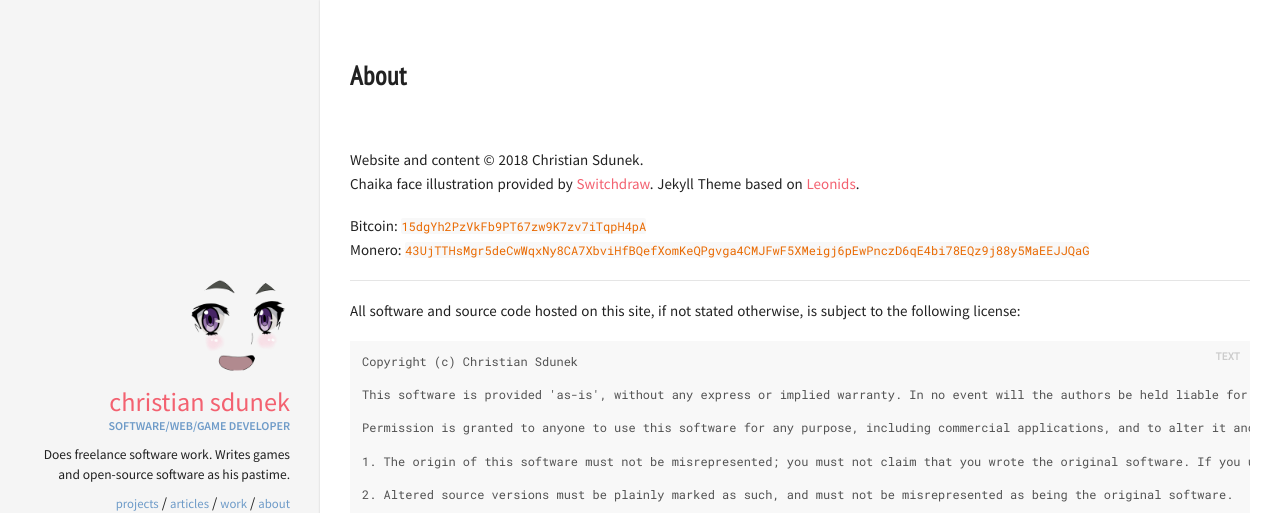
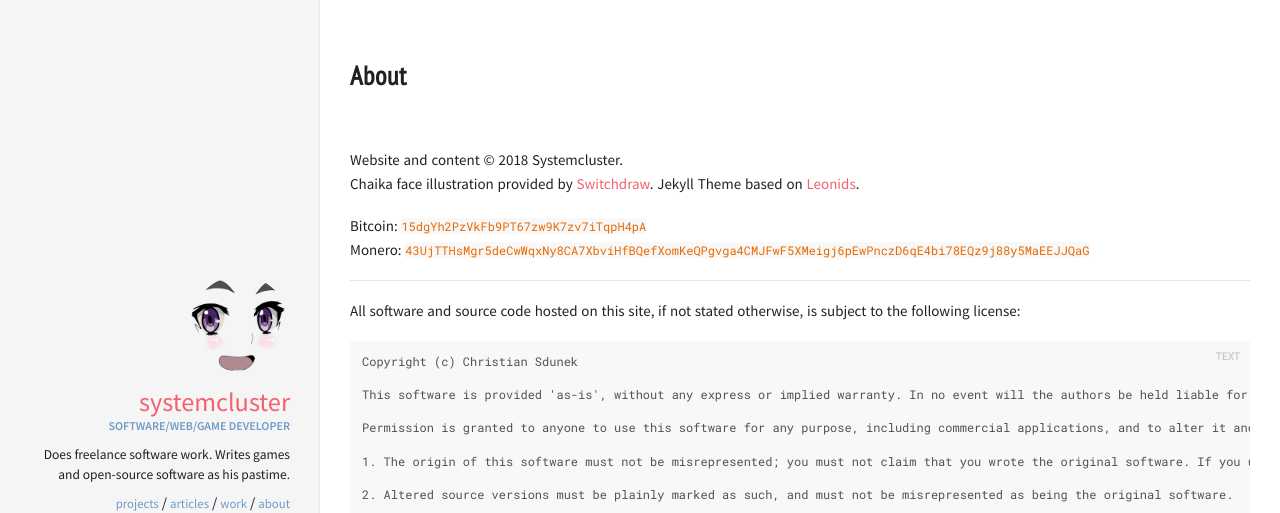
Before and after one commit to Systemcluster/systemcluster.github.io, a Jekyll site: the page built from about.md, in a window 1280 px wide. Shown: the top 513 px of the page. Built offline with Jekyll 4.4.1, drawn with Linux system fonts in a browser that asks for light colours; nearby versions of some CDN libraries.

```diff
--- a/_config.yml
+++ b/_config.yml
@@ -1,8 +1,6 @@
 
 title:        Systemcluster
 email:        me@systemcluster.me
-description:  >
-  Christian Sdunek's personal website & project archive
 url:          "https://systemcluster.me"
 baseurl:      ""
 logo:         "/img/avatar.jpg"
@@ -44,9 +42,9 @@ collections:
 
 
 owner:
-  name: Christian Sdunek
+  name: Systemcluster
   avatar: "/img/chaika-med.png"
-  gravatar: "b8bae866d3aafaa9b4cce23f48b78c0b"
+  gravatar:
   job: "Software/Web/Game developer"
   bio: >
     Does freelance software work.
@@ -56,7 +54,7 @@ owner:
   twitter: #username
   facebook: #username
   google:
-    plus: #ChristianSdunek #username
+    plus:
     analytics: UA-104228705-1
     verify:
     ad-client:
```
